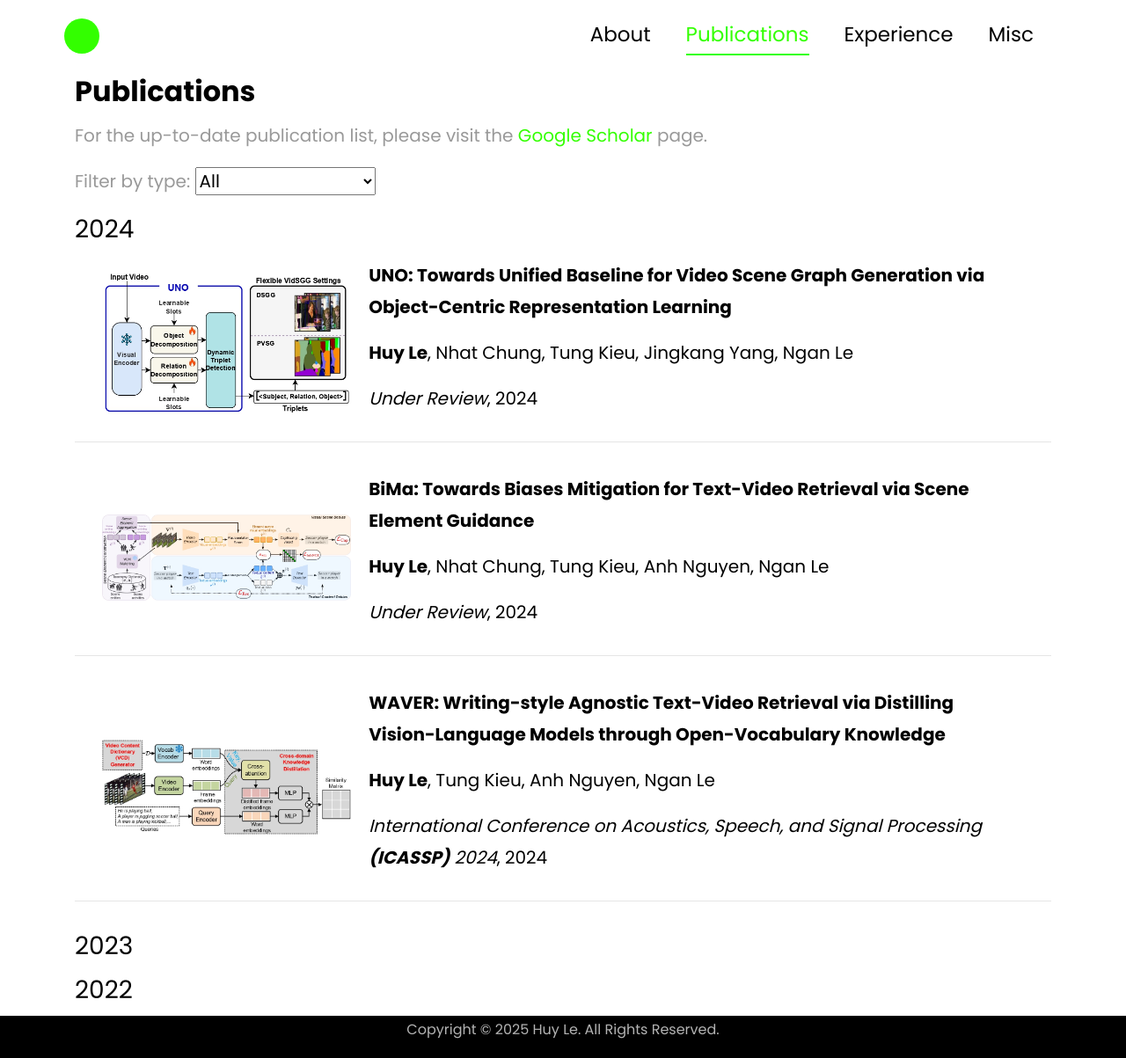
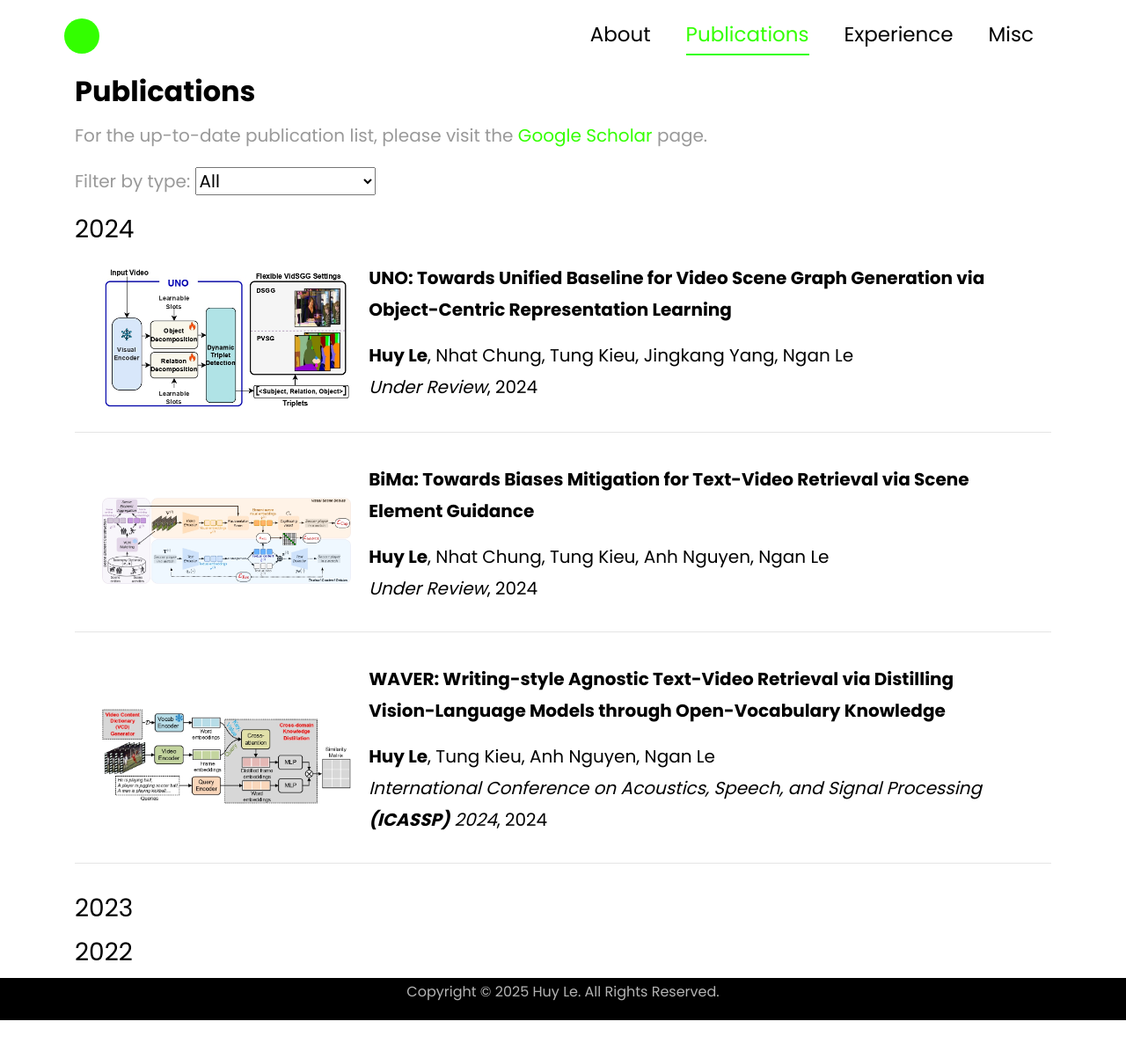
Before and after one commit to lehuy1611/lehuy1611.github.io, a Jekyll site: the page built from publication.html, in a window 1280 px wide. Shown: the whole page at 88% size. Built offline with Jekyll 4.4.1, drawn with Linux system fonts in a browser that asks for light colours; after the commit the page ends 1160 px from its top, so only the background shows below that.

Commit message:
update web layout

```diff
--- a/_includes/archive-single.html
+++ b/_includes/archive-single.html
@@ -36,8 +36,7 @@
             </td>
             <td style="padding:5px; width:70%; color: black;">
               <p><a class="pub1" href="{{ post.link }}" style="color: black;"><b>{{ post.title }}</b></a></p>
-              <p><a class="pub2" style="color: black;"> {{ post.authors }} </a>
-              <p><a class="pub3" style="color: black;"> <i>{{ post.publication }}</i>, {{ post.year }} </a>
+              <p><a class="pub2" style="color: black;"> {{ post.authors }}<br><i>{{ post.publication }}</i>, {{ post.year }} </a>
                 {% if post.github %}
                 <a href="{{ post.github }}" style="color: black;"> <i class="fab fa-fw fa-github" aria-hidden="true"></i></a>
               {% endif %}
```
